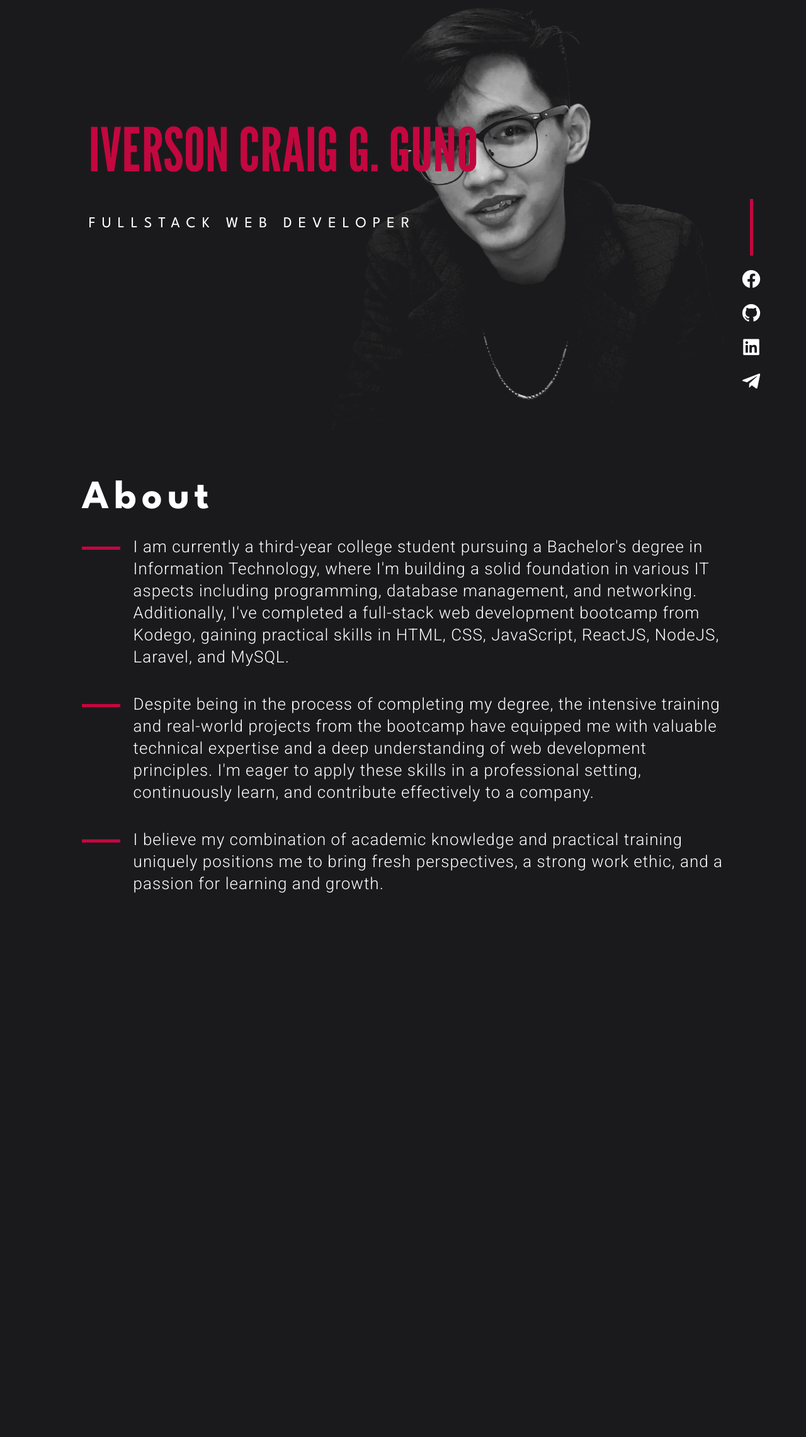
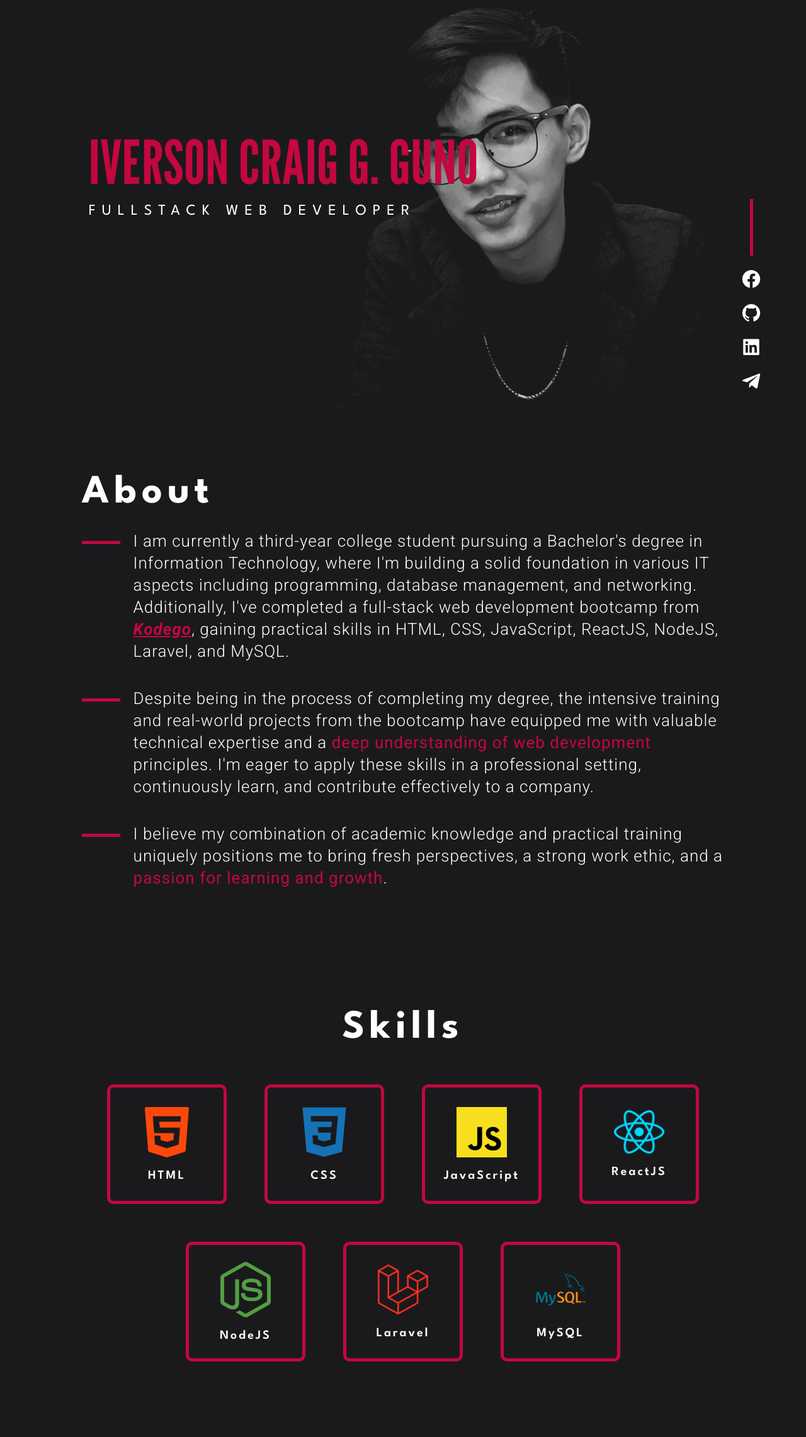
Before and after one commit to Kirukushikun/MyPortfolio, a PHP site: page / in a window 1280 px wide. Shown: the part 138-2420 px from the top of the page at 63% size. Before the commit the page ends 1556 px from the top, so only its background shows below. Run offline with PHP 8.4, Linux system fonts and the light colour scheme.

Commit message:
new file:   Resources/Laravel logo.png 	new file:   Resources/css3-plain logo.png 	new file:   Resources/html-5 logo.png 	new file:   Resources/javascript logo.png 	new file:   Resources/mysql logo.png 	new file:   Resources/nodejs-icon logo.png 	new file:   Resources/react logo.png 	modified:   index.css 	modified:   index.html

```diff
--- a/index.css
+++ b/index.css
@@ -78,17 +78,18 @@ nav .links{
     display: flex;
     align-items: center;
 }
-.content h1{
+.content .details h1{
     font-family: "League Gothic";
     font-weight: 400;
     font-size: 96px;
     color: #C3073F;
-}.content h3{
+
+}.content .details h3{
     font-family: "League Spartan";
     font-size: 24px;
     font-weight: 400;
     letter-spacing: 10px;
-    margin-top: 10px;
+    margin-top: -30px;
     color: #ffffff;
 }
 
@@ -121,14 +122,14 @@ nav .links{
 
 /* CONTAINER 2 */
 .container2{
-    /* background-color: antiquewhite; */
     color: white;
     max-width: 1440px;
-    height: 820px;
+    height: 800px;
     margin: auto;
 
     display: flex;
     flex-direction: column;
+    justify-content: center;
 }
 .about{
     padding: 80px 130px;
@@ -164,5 +165,78 @@ nav .links{
     line-height: 35px;
     letter-spacing: 1px;
     width: 92%;
+}.details .paragraph p a{
+    font-style: italic;
+    color: #C3073F;
+    cursor: pointer;
+}.details .paragraph p span{
+    color: #C3073F;
+    font-weight: 400;
 }
 /* CONTAINER 2 */
+
+.container3{
+    color: white;
+    max-width: 1440px;
+    height: 800px;
+    margin: auto;
+
+    display: flex;
+    flex-direction: column;
+    justify-content: center;
+    align-items: center;
+}
+.skills{
+    width: 80%;
+    display: flex;
+    flex-direction: column;
+    align-items: center;
+    gap: 60px;
+}
+.skills h1{
+    font-family: "League Spartan";
+    font-size: 64px;
+    font-weight: bold;
+    letter-spacing: 8px;
+}
+
+.skillBoxes1{
+    display: grid;
+    grid-template-columns: 1fr 1fr 1fr 1fr;
+    grid-template-areas: "box1 box2 box3 box4";
+    gap: 60px;
+}
+.skillBoxes2{
+    display: grid;
+    grid-template-columns: 1fr 1fr 1fr;
+    grid-template-areas: "box5 box6 box7";
+    gap: 60px;
+}
+
+.box{
+    width: 180px;
+    height: 180px;
+    border-style: solid;
+    border-radius: 10px;
+    border-color: #C3073F;
+    border-width: 5px;
+
+    display: flex;
+    flex-direction: column;
+    justify-content: center;
+    align-items: center;
+    gap: 20px;
+
+    font-family: "League Spartan";
+    font-weight: 600;
+    font-size: 20px;
+    letter-spacing: 3px;
+
+    transition: 0.3s ease;
+}.box:hover{
+    background-color: #ffffff;
+    color: #1A1A1D;
+}
+.box img{
+    width: 80px;
+}
--- a/index.html
+++ b/index.html
@@ -44,15 +44,53 @@
             <div class="details">
                 <div class="paragraph">
                     <div class="line"></div>
-                    <p>I am currently a third-year college student pursuing a Bachelor's degree in Information Technology, where I'm building a solid foundation in various IT aspects including programming, database management, and networking. Additionally, I've completed a full-stack web development bootcamp from Kodego, gaining practical skills in HTML, CSS, JavaScript, ReactJS, NodeJS, Laravel, and MySQL. </p>
+                    <p>I am currently a third-year college student pursuing a Bachelor's degree in Information Technology, where I'm building a solid foundation in various IT aspects including programming, database management, and networking. Additionally, I've completed a full-stack web development bootcamp from <a href="https://kodego.ph/"><b>Kodego</b></a>, gaining practical skills in HTML, CSS, JavaScript, ReactJS, NodeJS, Laravel, and MySQL. </p>
                 </div>
                 <div class="paragraph">
                     <div class="line"></div>
-                    <p>Despite being in the process of completing my degree, the intensive training and real-world projects from the bootcamp have equipped me with valuable technical expertise and a deep understanding of web development principles. I'm eager to apply these skills in a professional setting, continuously learn, and contribute effectively to a company.</p>
+                    <p>Despite being in the process of completing my degree, the intensive training and real-world projects from the bootcamp have equipped me with valuable technical expertise and a <span>deep understanding of web development</span> principles. I'm eager to apply these skills in a professional setting, continuously learn, and contribute effectively to a company.</p>
                 </div>
                 <div class="paragraph">
                     <div class="line"></div>
-                    <p>I believe my combination of academic knowledge and practical training uniquely positions me to bring fresh perspectives, a strong work ethic, and a passion for learning and growth.</p>
+                    <p>I believe my combination of academic knowledge and practical training uniquely positions me to bring fresh perspectives, a strong work ethic, and a <span>passion for learning and growth</span>.</p>
+                </div>
+            </div>
+        </div>
+    </section>
+
+    <section class="container3">
+        <div class="skills">
+            <h1>Skills</h1>
+            <div class="skillBoxes1">
+                <div class="box">
+                    <img src="./Resources/html-5 logo.png" alt="">
+                    <p>HTML</p>
+                </div>
+                <div class="box">
+                    <img src="./Resources/css3-plain logo.png" alt="">
+                    <p>CSS</p>
+                </div>
+                <div class="box">
+                    <img src="./Resources/javascript logo.png" alt="">
+                    <p>JavaScript</p>
+                </div>
+                <div class="box">
+                    <img src="./Resources/react logo.png" alt="">
+                    <p>ReactJS</p>
+                </div>
+            </div>
+            <div class="skillBoxes2">
+                <div class="box">
+                    <img src="./Resources/nodejs-icon logo.png" alt="">
+                    <p>NodeJS</p>
+                </div>
+                <div class="box">
+                    <img src="./Resources/Laravel logo.png" alt="">
+                    <p>Laravel</p>
+                </div>
+                <div class="box">
+                    <img src="./Resources/mysql logo.png" alt="">
+                    <p>MySQL</p>
                 </div>
             </div>
         </div>
```
Also changed, not shown: Resources/Laravel logo.png (added), Resources/css3-plain logo.png (added), Resources/html-5 logo.png (added), Resources/javascript logo.png (added), Resources/mysql logo.png (added), Resources/nodejs-icon logo.png (added), Resources/react logo.png (added).
